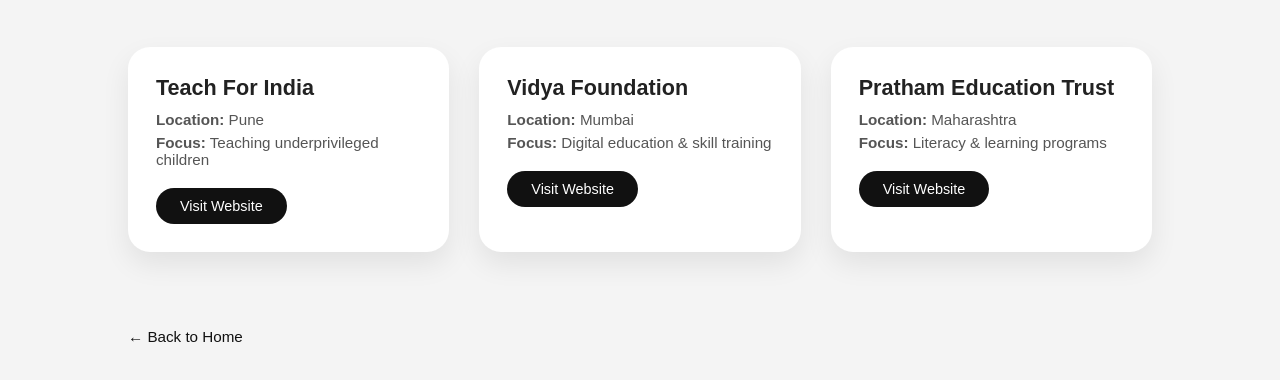
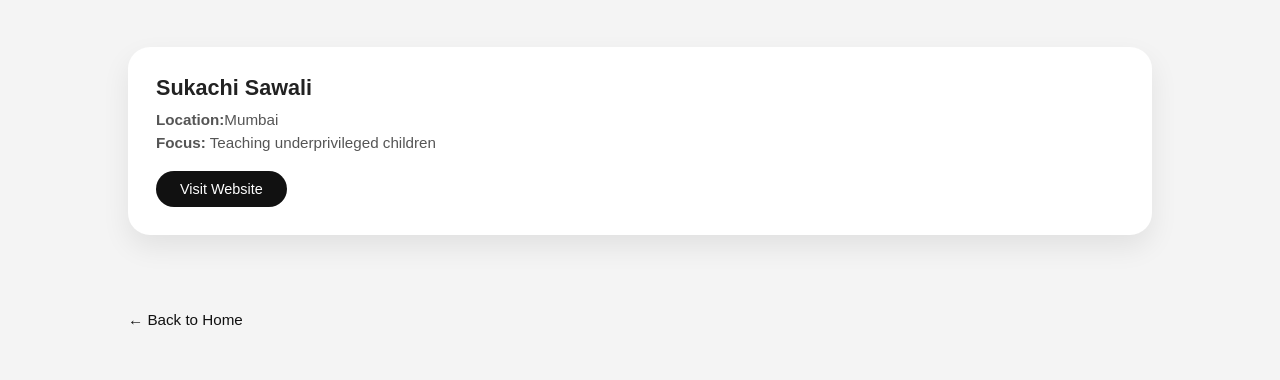
Before and after one commit to vedant331/LEMON, a website: page education.html in a window 1280 px wide. Shown: the part 334-714 px from the top of the page. Drawn offline with Linux system fonts and the light colour scheme.

Commit message:
Update education.html

```diff
--- a/education.html
+++ b/education.html
@@ -18,26 +18,11 @@
     <div class="ngo-grid">
 
         <div class="ngo-card">
-            <h3>Teach For India</h3>
-            <p><strong>Location:</strong> Pune</p>
+            <h3>Sukachi Sawali</h3>
+            <p><strong>Location:</strong>Mumbai</p>
             <p><strong>Focus:</strong> Teaching underprivileged children</p>
-            <a href="https://sukachisawaliwelfarefoundation.in/" target="_blank" class="ngo-link">Visit Website</a>
+            <a href="https://sukachisawaliwelfarefoundation.in/educational-support/" target="_blank" class="ngo-link">Visit Website</a>
         </div>
-
-        <div class="ngo-card">
-            <h3>Vidya Foundation</h3>
-            <p><strong>Location:</strong> Mumbai</p>
-            <p><strong>Focus:</strong> Digital education & skill training</p>
-            <a href="https://sukachisawaliwelfarefoundation.in/" target="_blank" class="ngo-link">Visit Website</a>
-        </div>
-
-        <div class="ngo-card">
-            <h3>Pratham Education Trust</h3>
-            <p><strong>Location:</strong> Maharashtra</p>
-            <p><strong>Focus:</strong> Literacy & learning programs</p>
-            <a href="https://sukachisawaliwelfarefoundation.in/" target="_blank" class="ngo-link">Visit Website</a>
-        </div>
-
     </div>
 
     <br><br>
```
